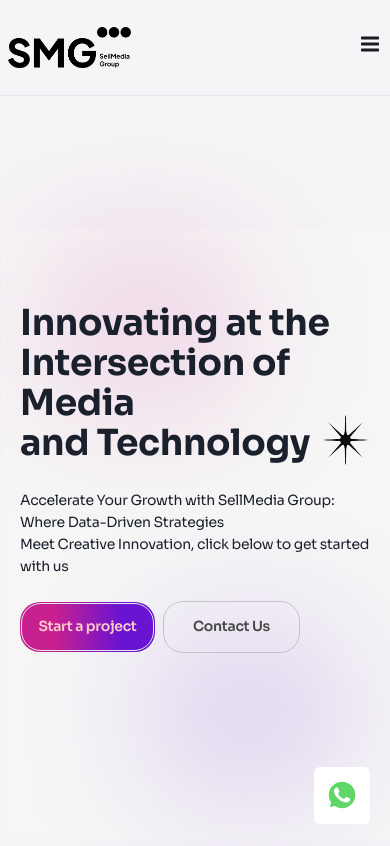
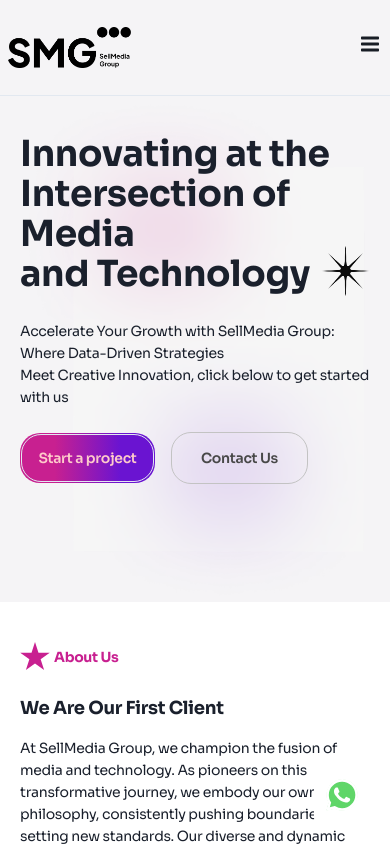
Before and after one commit to sellmedia-admin/SMG-Official, a Next.js app: page / in a window 390 px wide. Shown: the top 846 px of the page. Built offline with nearby package versions, Linux system fonts and the light colour scheme.

Commit message:
mobile fixes

```diff
--- a/app/globals.css
+++ b/app/globals.css
@@ -121,8 +121,7 @@ input:focus {
   }
 
   .min-h-home {
-    height: auto;
-    min-height: 100vh;
+    height: 60vh;
   }
 
   .min-h-about {
--- a/app/page.tsx
+++ b/app/page.tsx
@@ -20,7 +20,7 @@ export default function Home() {
     <Box overflowX={"hidden"}>
       <main className="min-h-home bg-mobile-bg md:bg-home-bg bg-no-repeat bg-center bg-cover  flex items-center justify-between md:pt-20">
         <div className="max-w-[900px] -mt-20 md:mt-0  md:py-40 px-5 md:ml-[100px]">
-          <h1>
+          <h1 className="max-w-[350px] md:w-full">
             Innovating at the <br /> Intersection of Media <br /> and
             Technology
           </h1>
@@ -41,7 +41,7 @@ export default function Home() {
             started with us
           </Text>
           <Box position={"relative"}>
-            <Flex alignItems={"center"} className="gap-2 md:gap-6">
+            <Flex alignItems={"center"} className="gap-4 md:gap-6">
               <div className="bg-custom-gradient hover:bg-darkCustom-gradient p-[1px] rounded-20">
                 <Link href={"/start-project"}>
                   <CustomButton className="bg-custom-gradient hover:bg-darkCustom-gradient border-1 border-bd-grey-1 rounded-20 text-red-200">
--- a/components/AboutSections/AboutSections.tsx
+++ b/components/AboutSections/AboutSections.tsx
@@ -20,7 +20,7 @@ const AboutSections = ({
   return (
     <Box
       className={cn(
-        "mt-[80px] w-full max-w-[1200px] md:px-4 mx-auto text-center",
+        "mt-10 md:mt-[80px] w-full max-w-[1200px] md:px-4 mx-auto text-center",
         className
       )}
     >
@@ -28,7 +28,9 @@ const AboutSections = ({
         <SectionTitle title={title} titleColor={titleColor} leftIcon={icon} />
       </Box>
 
-      <h2 className="mt-[40px] mb-6 text-start md:text-center">{header}</h2>
+      <h2 className="mt-6 md:mt-10 mb-4 md:mb-6 text-start md:text-center">
+        {header}
+      </h2>
       {children}
     </Box>
   );
--- a/components/Home/About.tsx
+++ b/components/Home/About.tsx
@@ -11,7 +11,7 @@ const AboutSection = () => (
       titleColor="text-[#C82090]"
       icon="pink-star"
       header="We Are Our First Client"
-      className="mb-[80px]"
+      className="mb-[40px] md:mb-[80px]"
     >
       <Text className="text-start md:text-center ">
         At SellMedia Group, we champion the fusion of media and technology. As
--- a/components/Navbar/Navbar.tsx
+++ b/components/Navbar/Navbar.tsx
@@ -118,7 +118,7 @@ const Navbar = () => {
           </div>
           <Link href={"/start-project"} className="mt-5">
             <CustomButton
-              className="bg-b-black text-white w-full"
+              className="bg-b-black text-white"
               rounded="20"
               onClick={() => handleLinkClick("/start-project")}
             >
--- a/components/SectionTitles/SectionTitle.tsx
+++ b/components/SectionTitles/SectionTitle.tsx
@@ -18,17 +18,14 @@ const SectionTitle = ({
   textStyle,
 }: SectionTitle) => {
   return (
-    <Flex gap={4} alignItems={"center"} className={className}>
+    <Flex gap={{ base: 1, md: 4 }} alignItems={"center"} className={className}>
       <img
         src={`/icons/${leftIcon}.svg`}
         alt={leftIcon}
         width={30}
         height={30}
       />
-      <Text
-        className={cn("text-[16px]", titleColor, textStyle)}
-        fontWeight={700}
-      >
+      <Text className={cn(titleColor, textStyle)} fontWeight={700}>
         {title}
       </Text>
       {rightIcon && (
```
